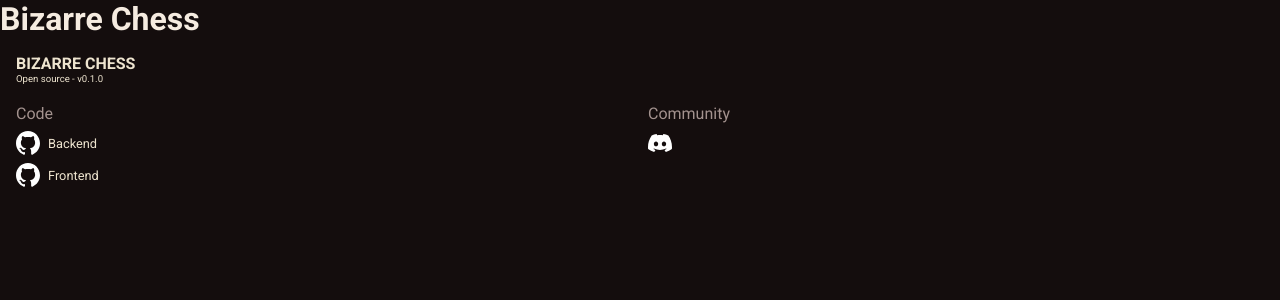
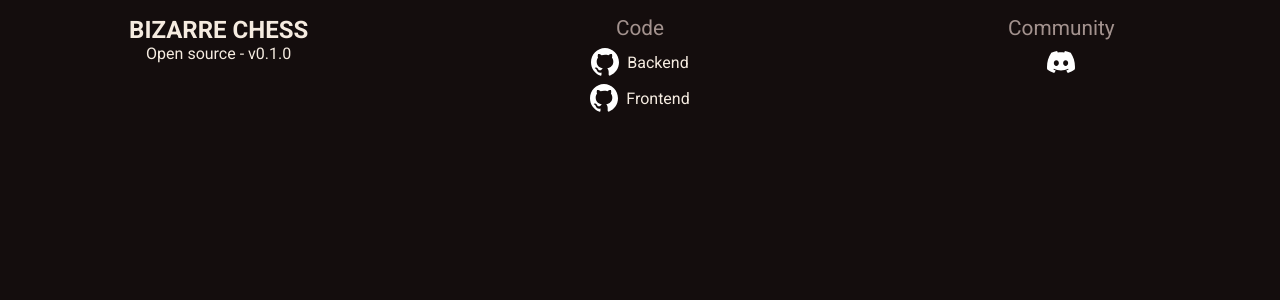
Before and after one commit to gabrielsh06/bizarre-chess-web, an Angular app: page / in a window 1280 px wide. Shown: the top 300 px of the page. Built offline with nearby package versions, Linux system fonts and the light colour scheme.

Commit message:
Configure Sass includePaths and add responsive footer layout (#4)

```diff
--- a/angular.json
+++ b/angular.json
@@ -23,15 +23,16 @@
             "browser": "src/main.ts",
             "tsConfig": "tsconfig.app.json",
             "inlineStyleLanguage": "scss",
+            "stylePreprocessorOptions": {
+              "includePaths": ["src"]
+            },
             "assets": [
               {
                 "glob": "**/*",
                 "input": "public"
               }
             ],
-            "styles": [
-              "src/styles.scss"
-            ]
+            "styles": ["src/styles.scss"]
           },
           "configurations": {
             "production": {
--- a/src/app/app.html
+++ b/src/app/app.html
@@ -1,2 +1 @@
-<h1>Bizarre Chess</h1>
 <app-footer />
--- a/src/app/core/layout/footer/footer.scss
+++ b/src/app/core/layout/footer/footer.scss
@@ -1,13 +1,15 @@
+@use 'styles/breakpoints' as *;
+
 .footer {
-  background-color: #140D0D;
+  background-color: var(--surface-main);
   padding: 1rem;
 
   &__container {
     display: grid;
     grid-template-columns: 1fr 1fr;
     grid-template-areas:
-      "brand brand"
-      "code community";
+      'brand brand'
+      'code community';
     row-gap: 1.25rem;
     column-gap: 1rem;
   }
@@ -17,7 +19,7 @@
     display: flex;
     flex-direction: column;
     font-size: 1rem;
-    color: #eee4cf;
+    color: var(--text-primary);
   }
 
   &__brand-title {
@@ -41,7 +43,7 @@
   &__group-title {
     display: block;
     font-size: 1rem;
-    color: #A3928E;
+    color: var(--text-secondary);
     margin-bottom: 0.5rem;
   }
 
@@ -60,7 +62,7 @@
     display: inline-flex;
     align-items: center;
     gap: 0.5rem;
-    color: #eee4cf;
+    color: var(--text-primary);
     text-decoration: none;
 
     &-icon {
@@ -73,4 +75,54 @@
       font-size: 0.8rem;
     }
   }
+
+  @include respond-to('md') {
+    &__container {
+      grid-template-columns: 1fr 1fr 1fr;
+      grid-template-areas: 'brand code community';
+    }
+
+    &__brand {
+      align-items: center;
+    }
+
+    &__group {
+      text-align: center;
+    }
+
+    &__links {
+      align-items: center;
+    }
+  }
+
+  @include respond-to('lg') {
+    &__container {
+      width: 100%;
+      max-width: 1400px;
+      margin-inline: auto;
+    }
+
+    &__brand {
+      font-size: 1.5rem;
+    }
+
+    &__version {
+      font-size: 1rem;
+    }
+
+    &__group-title {
+      font-size: 1.3rem;
+    }
+
+    &__link {
+      &-icon {
+        width: 28px;
+        height: 28px;
+      }
+
+      &-label {
+        font-size: 1rem;
+      }
+    }
+  }
 }
```
Also changed, not shown: src/app/core/layout/footer/footer.html (+8 -2 lines).
